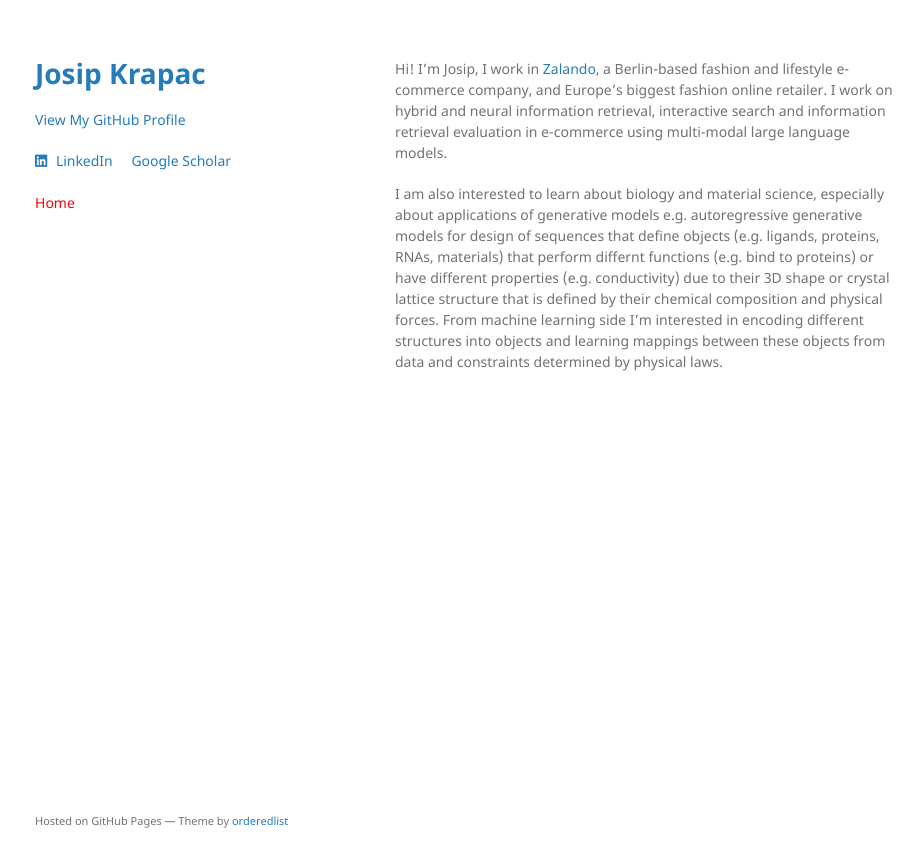
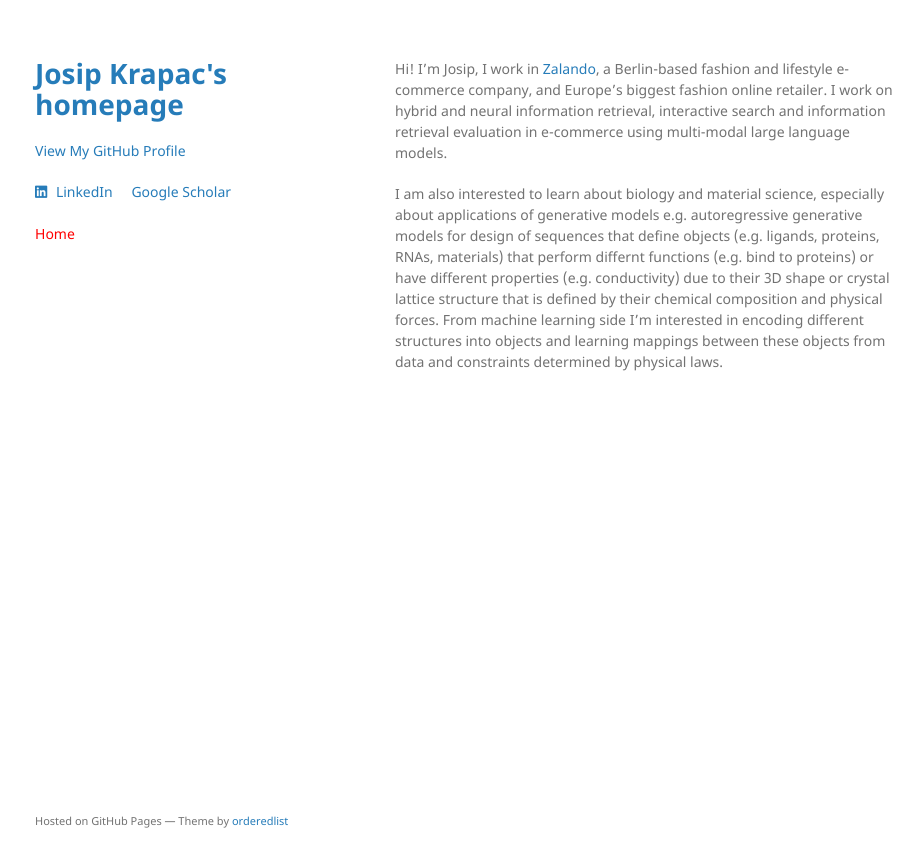
Before and after one commit to josipkrapac/josipkrapac.github.io, a Jekyll site: the page built from index.md, in a window 1280 px wide. Shown: the top 867 px of the page, without its empty margins (175-1098 px from the left). Built offline with Jekyll 4.4.1, drawn with Linux system fonts in a browser that asks for light colours; a style sheet for code colours, icons or effects is not loaded.

Commit message:
Update _config.yml

```diff
--- a/_config.yml
+++ b/_config.yml
@@ -1,8 +1,8 @@
-title: Josip Krapac
+title: Josip Krapac's homepage
 description: Josip Krapac's homepage, biography and interests
 author: Josip Krapac
 url: https://josipkrapac.github.io
-tagline: Josip Krapac's homepage
+tagline: Josip Krapac's homepage, biography and interests
 show_downloads: false
 google_analytics: G-CENWY5VSVJ
 google_site_verification: T8lrGza9n7J28yODFiSRbTPrmyPlgIkmPOuuh5Own8M
```
